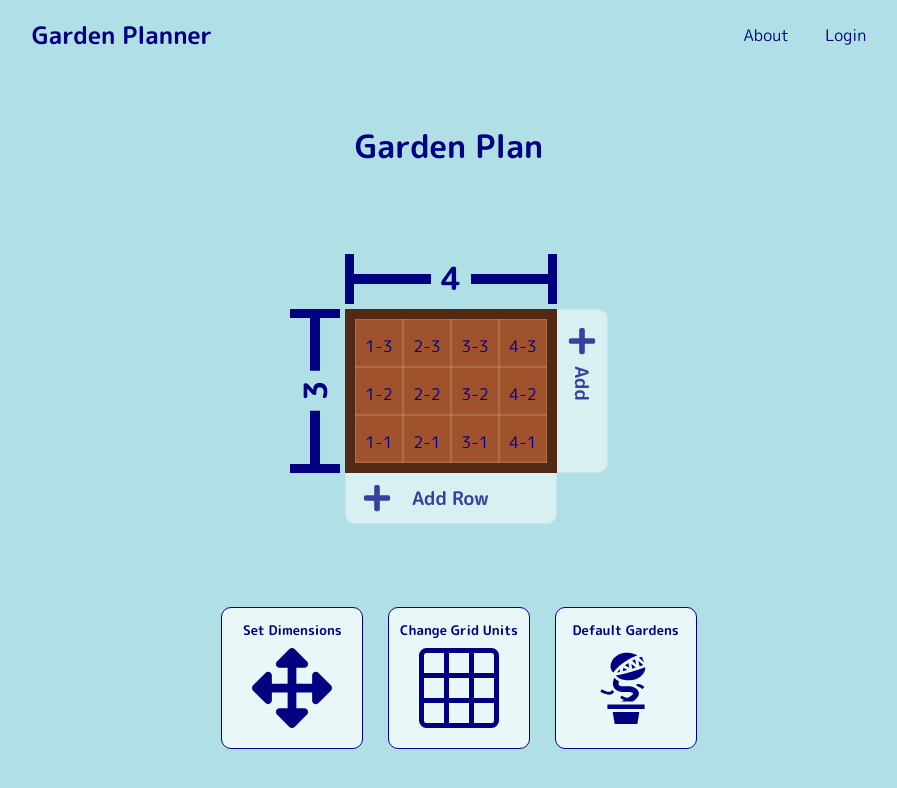
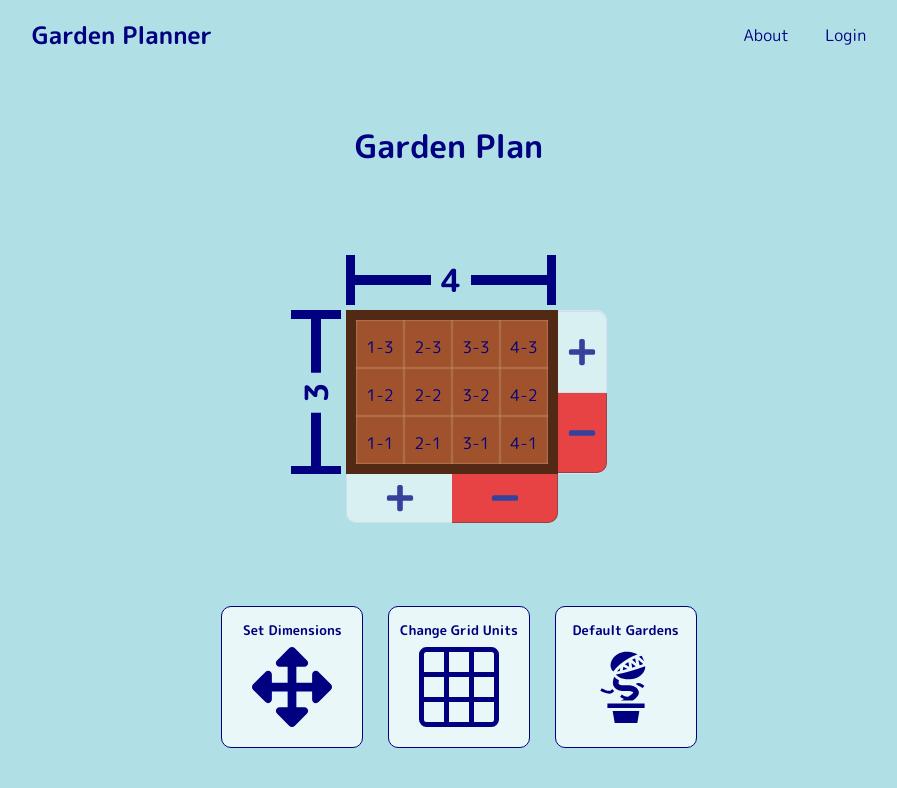
Before and after one commit to robleroble/garden-planner, a React (Create React App) app: page /plan in a window 1280 px wide. Shown: the top 788 px of the page, without its empty margins (191-1088 px from the left). Built offline with nearby package versions, Linux system fonts and the light colour scheme.

Commit message:
added a minus row/col button

```diff
--- a/src/components/GardenPlot.js
+++ b/src/components/GardenPlot.js
@@ -1,5 +1,5 @@
 import React, { useState } from 'react';
-import {useSelector, useDispatch} from 'react-redux'
+import { useSelector, useDispatch } from 'react-redux';
 import '../stylings/GardenPlot.css';
 import NewRowOrColBtn from './NewRowOrColBtn';
 import Dimensions from './Dimensions';
@@ -7,15 +7,23 @@ import GardenCell from './GardenCell';
 
 // Make a div with a grid of divs based on length and width
 const GardenPlot = () => {
-	const gardenDimensions = useSelector((store) => store.dimensions)
+	const gardenDimensions = useSelector((store) => store.dimensions);
 	const dispatch = useDispatch();
 
 	function addColumn() {
-		dispatch({type: 'ADD_COLUMN'})
+		dispatch({ type: 'ADD_COLUMN' });
+	}
+
+	function minusColumn() {
+		dispatch({ type: 'MINUS_COLUMN' });
 	}
 
 	function addRow() {
-		dispatch({type: 'ADD_ROW'})
+		dispatch({ type: 'ADD_ROW' });
+	}
+
+	function minusRow() {
+		dispatch({ type: 'MINUS_ROW' });
 	}
 
 	// function setColumns(value) {
@@ -32,12 +40,19 @@ const GardenPlot = () => {
 				<Dimensions direction="column" value={gardenDimensions.rows} />
 				<div id="garden-holder">
 					{[ ...Array(gardenDimensions.rows) ].map((x, i) => (
-						<div key={gardenDimensions.rows-i} className="row">{[ ...Array(gardenDimensions.columns) ].map((y, idx) => <GardenCell id={`${idx+1}-${gardenDimensions.rows-i}`} key={`${idx+1}-${gardenDimensions.rows-i}`} />)}</div>
+						<div key={gardenDimensions.rows - i} className="row">
+							{[ ...Array(gardenDimensions.columns) ].map((y, idx) => (
+								<GardenCell
+									id={`${idx + 1}-${gardenDimensions.rows - i}`}
+									key={`${idx + 1}-${gardenDimensions.rows - i}`}
+								/>
+							))}
+						</div>
 					))}
 				</div>
-				<NewRowOrColBtn direction="column" addColumn={addColumn} />
+				<NewRowOrColBtn direction="column" addColumn={addColumn} minusColumn={minusColumn} />
 			</div>
-			<NewRowOrColBtn direction="row" addRow={addRow} />
+			<NewRowOrColBtn direction="row" addRow={addRow} minusRow={minusRow} />
 		</div>
 	);
 };
--- a/src/components/NewRowOrColBtn.js
+++ b/src/components/NewRowOrColBtn.js
@@ -1,19 +1,28 @@
 import React from 'react';
-import { FaPlus } from 'react-icons/fa';
+import { FaPlus, FaMinus } from 'react-icons/fa';
+import { AiOutlineInsertRowRight, AiOutlineInsertRowBelow } from 'react-icons/ai';
 import '../stylings/NewRowOrColBtn.css';
 
-const NewRowOrColBtn = ({ direction, addColumn, addRow }) => {
+const NewRowOrColBtn = ({ direction, addColumn, minusColumn, addRow, minusRow }) => {
 	const newRowBtn = (
-		<div className="row-btn" onClick={() => addRow()}>
-			<FaPlus className="plus-icon-row" />
-			<h3>Add Row</h3>
+		<div className="row-btn">
+			<div className="plus-row" onClick={() => addRow()}>
+				<FaPlus className="plus-icon-row" />
+			</div>
+			<div className="minus-row" onClick={() => minusRow()}>
+				<FaMinus className="plus-icon-row" />
+			</div>
 		</div>
 	);
 
 	const newColumnBtn = (
-		<div className="col-btn" onClick={() => addColumn()}>
-			<FaPlus className="plus-icon-col" />
-			<h3 id="col-btn-text">Add</h3>
+		<div className="col-btn">
+			<div className="plus-col" onClick={() => addColumn()}>
+				<FaPlus className="plus-icon-col" />
+			</div>
+			<div className="minus-col" onClick={() => minusColumn()}>
+				<FaMinus className="plus-icon-col" />
+			</div>
 		</div>
 	);
 
--- a/src/reducers/rootReducer.js
+++ b/src/reducers/rootReducer.js
@@ -5,12 +5,16 @@ const INITIAL_STATE = {
 	}
 };
 
-const rootReducer = (state=INITIAL_STATE, action) => {
+const rootReducer = (state = INITIAL_STATE, action) => {
 	switch (action.type) {
 		case 'ADD_COLUMN':
-            return {...state, dimensions: {...state.dimensions, columns: state.dimensions.columns+1}};
+			return { ...state, dimensions: { ...state.dimensions, columns: state.dimensions.columns + 1 } };
+		case 'MINUS_COLUMN':
+			return { ...state, dimensions: { ...state.dimensions, columns: state.dimensions.columns - 1 } };
 		case 'ADD_ROW':
-            return {...state, dimensions: {...state.dimensions, rows: state.dimensions.rows+1}};
+			return { ...state, dimensions: { ...state.dimensions, rows: state.dimensions.rows + 1 } };
+		case 'MINUS_ROW':
+			return { ...state, dimensions: { ...state.dimensions, rows: state.dimensions.rows - 1 } };
 		default:
 			return state;
 	}
--- a/src/stylings/NewRowOrColBtn.css
+++ b/src/stylings/NewRowOrColBtn.css
@@ -1,28 +1,63 @@
 .row-btn {
-	height: 50px;
-	width: calc(100% - 108px);
+	height: 48px;
+	width: calc(100% - 104px);
 	margin-left: 55px;
-	opacity: 0.7;
-	background-color: #eaf7f8;
-	border-radius: 0px 0px 10px 10px;
-	border: solid;
-	border-top: none;
-	border-width: 1px;
-	border-color: #d7e2f2;
 	cursor: pointer;
 	display: flex;
 	align-items: center;
 }
 
-.row-btn:hover {
+.plus-row {
+	height: 100%;
+	width: 50%;
+	display: flex;
+	opacity: 0.7;
+	background-color: #eaf7f8;
+	border-radius: 0px 0px 0px 10px;
+	border: solid;
+	border-top: none;
+	border-right: none;
+	border-width: 1px;
+	border-color: #d7e2f2;
+}
+
+.plus-row svg {
+	margin: auto;
+	padding: auto;
+}
+
+.plus-row:hover {
 	opacity: 1;
 }
 
+.minus-row {
+	height: 100%;
+	width: 50%;
+	display: flex;
+	opacity: 0.7;
+	background-color: red;
+	border-radius: 0px 0px 10px 0px;
+	border: solid;
+	border-left: none;
+	border-top: none;
+	border-width: 1px;
+	border-color: darkred;
+}
+
+.minus-row:hover {
+	opacity: 1;
+}
+
+.minus-row svg {
+	margin: auto;
+	padding: auto;
+}
+
+/* */
+
 .col-btn {
-	width: 50px;
-	background-color: #eaf7f8;
+	width: 48px;
 	border: solid;
-	opacity: 0.7;
 	border-left: none;
 	border-radius: 0px 10px 10px 0px;
 	border-width: 1px;
@@ -33,13 +68,50 @@
 	align-items: center;
 }
 
-.col-btn:hover {
+.plus-col {
+	height: 50%;
+	width: 100%;
+	display: flex;
+	opacity: 0.7;
+	background-color: #eaf7f8;
+	border-radius: 0px 10px 0px 0px;
+	border: solid;
+	border-left: none;
+	border-botton: none;
+	border-width: 1px;
+	border-color: #d7e2f2;
+}
+
+.plus-col svg {
+	margin: auto;
+	padding: auto;
+}
+
+.plus-col:hover {
 	opacity: 1;
 }
 
-#col-btn-text {
-	writing-mode: vertical-rl;
-	text-orientation: mixed;
+.minus-col {
+	height: 50%;
+	width: 100%;
+	display: flex;
+	opacity: 0.7;
+	background-color: red;
+	border-radius: 0px 0px 10px 0px;
+	border: solid;
+	border-left: none;
+	border-top: none;
+	border-width: 1px;
+	border-color: darkred;
+}
+
+.minus-col:hover {
+	opacity: 1;
+}
+
+.minus-col svg {
+	margin: auto;
+	padding: auto;
 }
 
 .plus-icon-col {
@@ -55,3 +127,10 @@
 	width: 30px;
 	height: 30px;
 }
+
+#new-row-icon {
+	width: 80px;
+	height: 80px;
+	text-align: center;
+	margin-left: 55px;
+}
```
Lines whose indentation alone changed are shown as unchanged.
